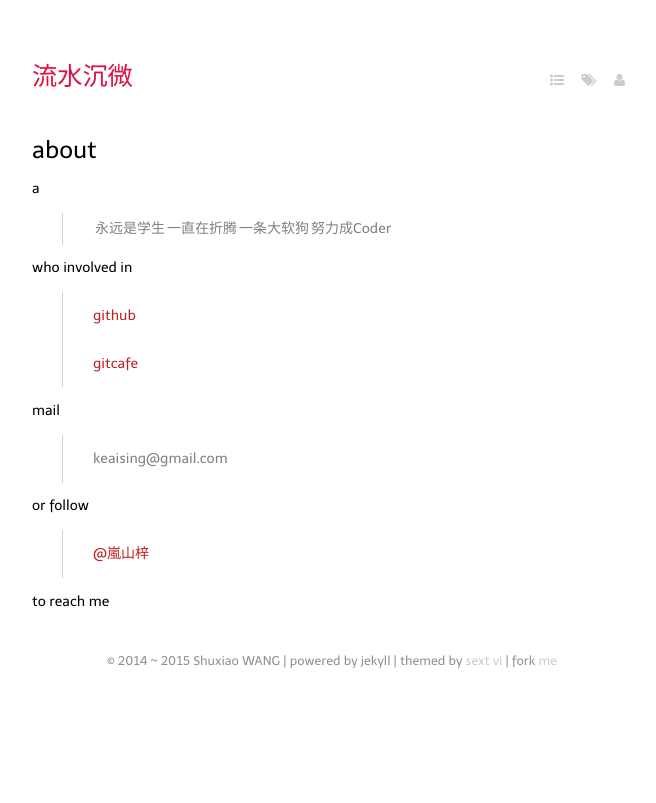
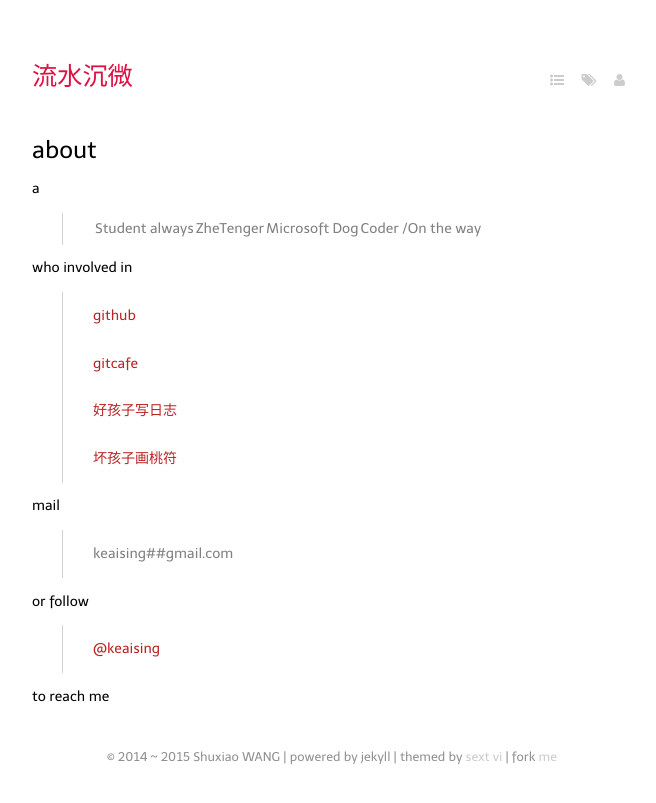
Before and after one commit to keaising/blogs, a Jekyll site: the page built from about.markdown, in a window 1280 px wide. Shown: the top 803 px of the page, without its empty margins (308-964 px from the left). Built offline with Jekyll 4.4.1, drawn with Linux system fonts in a browser that asks for light colours; some web fonts are replaced; Markdown is read by kramdown in place of the engine named in the settings.

Commit message:
change about page

```diff
--- a/about.markdown
+++ b/about.markdown
@@ -4,7 +4,7 @@ layout: page
 ---
 
 a
->  永远是学生 | 一直在折腾 | 一条大软狗 | 努力成Coder
+>  Student always | ZheTenger | Microsoft Dog | Coder /On the way
 
 
 who involved in
@@ -12,13 +12,17 @@ who involved in
 
 > [gitcafe](https://gitcafe.com/keaising)
 
+> [好孩子写日志](blog.shuxiaowang.com)
+
+> [坏孩子画桃符](note.shuxiaowang.com)
+
 
 mail
-> keaising@gmail.com
+> keaising##gmail.com
 
 
 or follow
-> [@嵐山梓](https://twitter.com/#!/keaising)
+> [@keaising](https://twitter.com/#!/keaising)
 
 
 to reach me
```
